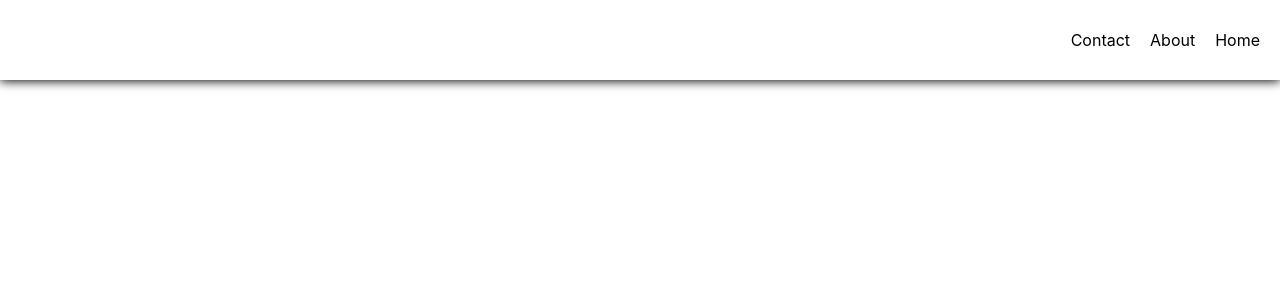
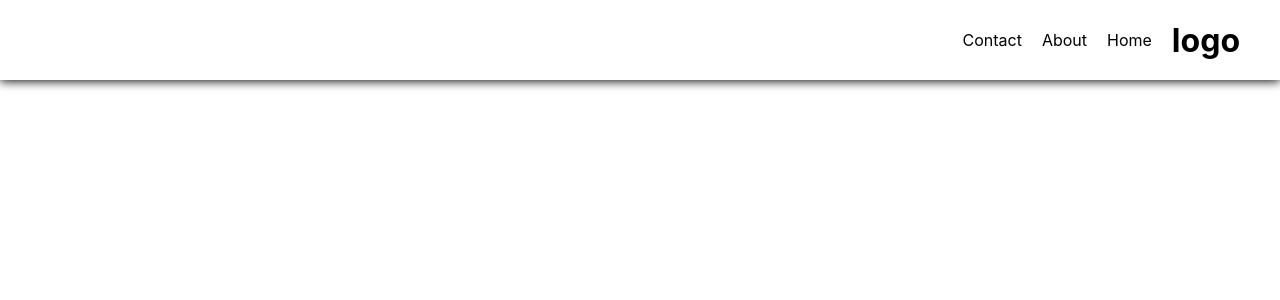
Before and after one commit to alawoddin/learn-react, a React (Create React App) app: page / in a window 1280 px wide. Shown: the top 300 px of the page. Built offline with nearby package versions, Linux system fonts and the light colour scheme.

Commit message:
the logo section is add

```diff
--- a/src/components/header/Header.jsx
+++ b/src/components/header/Header.jsx
@@ -2,8 +2,14 @@ import styled from './Header.module.css'
 
 
 function Header() {
+
+        let title = 'logo';
+
     return (
+
         <div className={styled.header}>
+
+            <h1>{title}</h1>
 
             {/* <ul style={{listStyleType: "none" , display: "flex", justifyContent: "center", gap: "20px", backgroundColor: "gray"}}> */}
                <ul>
--- a/src/components/header/Header.module.css
+++ b/src/components/header/Header.module.css
@@ -5,6 +5,8 @@
     display: flex;
     justify-content: end;
     align-items: center;
+    flex-direction: row-reverse;
+    padding: 0px 40px;
 }
 
 .header ul {
```
